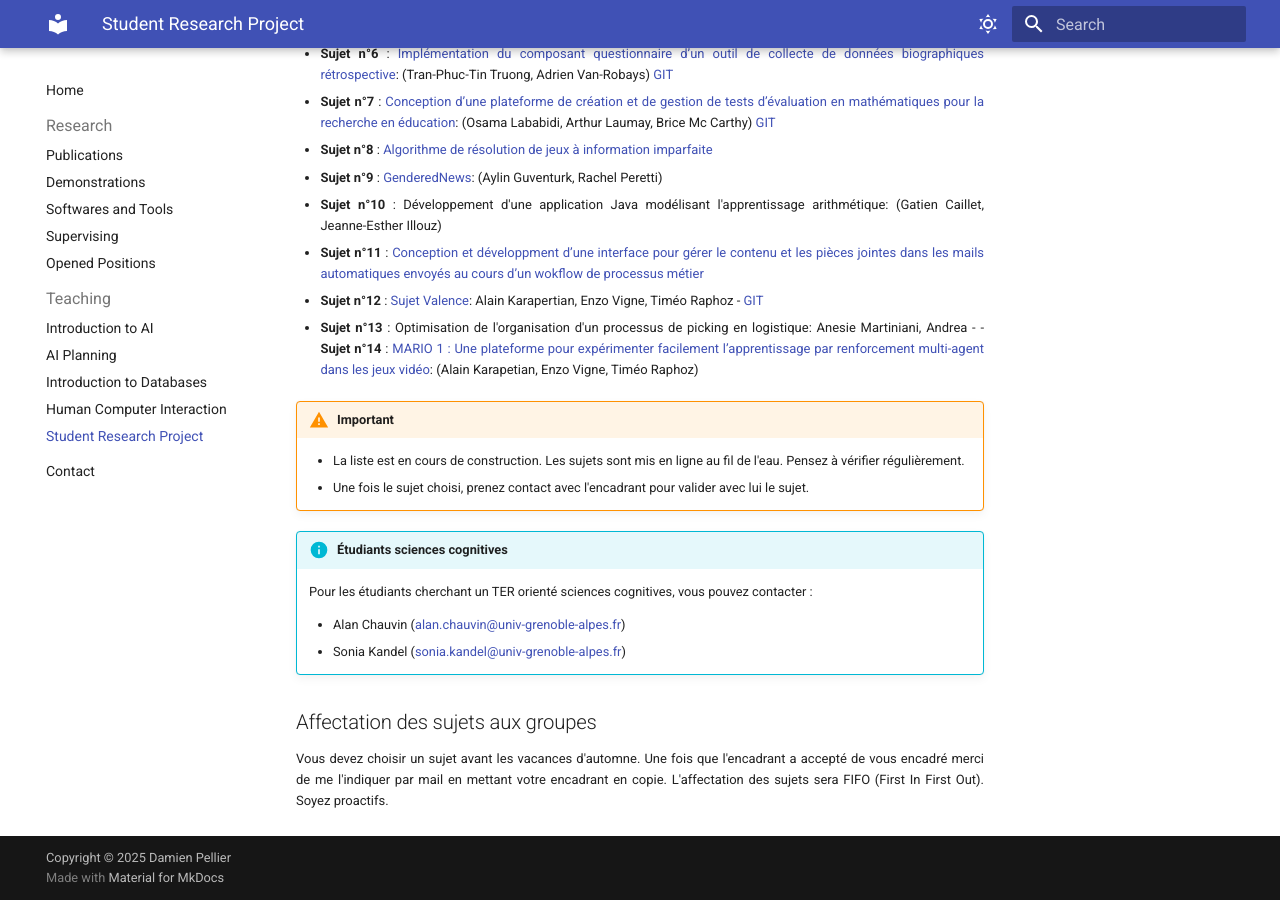
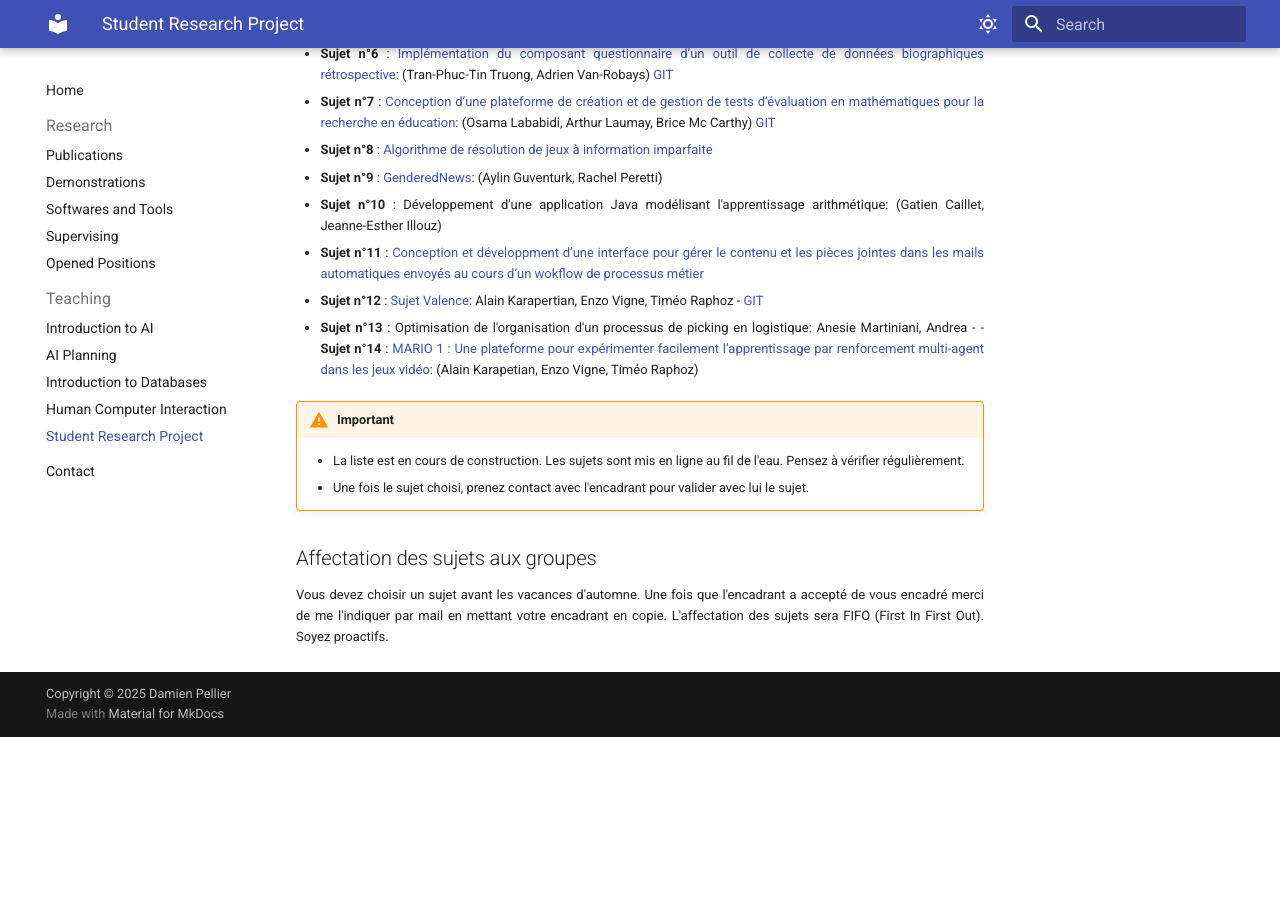
Before and after one commit to pellierd/homepage, an MkDocs documentation site: the page built from docs/teaching/srp.md, in a window 1280 px wide and 900 px high, scrolled down 1417 px. Built offline with MkDocs 1.6.1 and Material for MkDocs 9.7.7, drawn with Linux system fonts in a browser that asks for light colours; after the commit the page ends 2154 px from its top, so only the background shows below that.

Commit message:
modif ter

```diff
--- a/docs/teaching/srp.md
+++ b/docs/teaching/srp.md
@@ -57,13 +57,6 @@ Jeanne-Esther Illouz)
       - La liste est en cours de construction. Les sujets sont mis en ligne au fil de l'eau. Pensez à vérifier régulièrement.
       - Une fois le sujet choisi, prenez contact avec l'encadrant pour valider avec lui le sujet.
 
-!!! info "Étudiants sciences cognitives"
-
-    Pour les étudiants cherchant un TER orienté sciences cognitives, vous pouvez contacter :
-
-    - Alan Chauvin (<alan.chauvin@univ-grenoble-alpes.fr>)
-    - Sonia Kandel (<sonia.kandel@univ-grenoble-alpes.fr>)
-
 
 ## Affectation des sujets aux groupes
 
```
